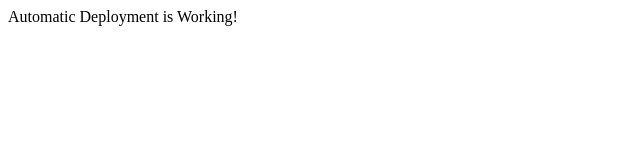
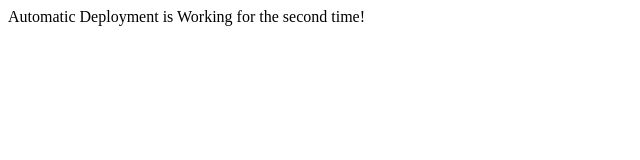
Before and after one commit to the-mirak/digital-ocean-kubernetes-deploy, a plain HTML site: page index.html in a window 1280 px wide. Shown: the whole page, without its empty margins (0-640 px from the left). Drawn offline with Linux system fonts and the light colour scheme.

Commit message:
csecond change on the index

```diff
--- a/index.html
+++ b/index.html
@@ -1,5 +1,5 @@
 <!DOCTYPE html>
 <title>DigitalOcean</title>
 <body>
-  Automatic Deployment is Working!
+  Automatic Deployment is Working for the second time!
 </body>
```
